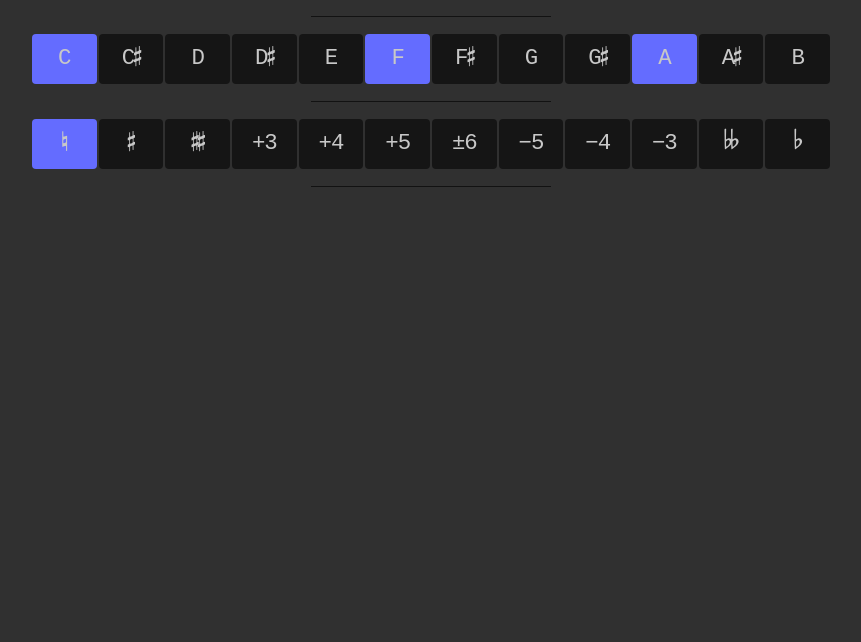
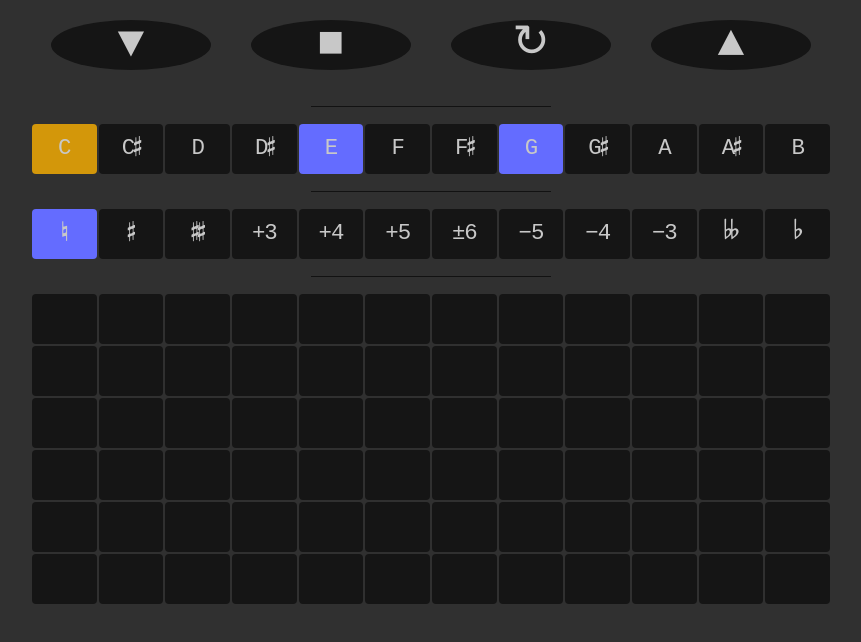
Before and after one commit to teuncm/chord-playground, a Vue app: page / in a window 1280 px wide. Shown: the top 642 px of the page, without its empty margins (209-1070 px from the left). Built offline with nearby package versions, Linux system fonts and the light colour scheme.

Commit message:
Add chord root trigger and chord shift

```diff
--- a/src/App.vue
+++ b/src/App.vue
@@ -1,16 +1,11 @@
 <template>
-  <!-- <ActionContainer />
-  <Divider />
-  <KeyContainer />
-  <Divider />
-  <ScaleContainer />
-  <Divider />
-  <NoteContainer /> -->
+  <ActionContainer />
   <Divider />
   <ChordContainer />
   <Divider />
   <ShiftContainer />
   <Divider />
+  <NoteContainer />
 </template>
 
 <script>
@@ -36,8 +31,10 @@ export default {
   components:
   {
     Divider,
+    ActionContainer,
     ChordContainer,
     ShiftContainer,
+    NoteContainer
   },
 };
 </script>
--- a/src/action.js
+++ b/src/action.js
@@ -1,17 +1,25 @@
 import { bell, OCTAVE_START, OCTAVE_END, NOTES_PER_OCTAVE, OCTAVE_RANGE } from "./audio";
 import { randInt, randItem, getScale, getKey, getFreqFromMidiNumber, printMidi, wrapMidiNumber, setKey } from "./helpers"
+import { synthState } from "./stores/store";
 
 export const RANDOM_NOTE_COUNT = 6;
 export const ARP_SPEED = 125;
 
+/* Randomize the playground parameters. */
 export function actionRandomize() {
-  const key = randInt(0, NOTES_PER_OCTAVE);
+  let chordShift = randInt(0, NOTES_PER_OCTAVE);
 
-  console.log(key);
+  let chord = [];
+  for (let i = 0; i < 3; i++) {
+    chord.push(randInt(0, NOTES_PER_OCTAVE));
+  }
+  chord = [...new Set(chord)].toSorted();
 
-  setKey(key);
+  let chordRoot = randItem(chord);
 
-  console.log(getKey());
+  synthState.chordShift = chordShift;
+  synthState.chord = chord;
+  synthState.chordRoot = chordRoot;
 }
 
 export function actionRandom() {
@@ -101,7 +109,21 @@ export function actionDown() {
 }
 
 export function playNote(midiNumber) {
-  const freq = getFreqFromMidiNumber(midiNumber);
+  for (let chordNote of synthState.chord) {
+    const shift = chordNote == synthState.chordRoot ? 0 : synthState.chordShift;
+    const offsetMidi = midiNumber + (chordNote - synthState.chordRoot) + shift;
 
-  bell(freq);
+    const freq = getFreqFromMidiNumber(offsetMidi);
+    bell(freq);
+
+    if (chordNote == synthState.chordRoot) {
+      continue;
+    }
+
+    const button = document.getElementById("note-" + offsetMidi);
+    button.classList.add('light-up');
+    setTimeout(() => {
+      button.classList.remove('light-up');
+    }, 100);
+  }
 }
--- a/src/audioState.js
+++ b/src/audioState.js
@@ -26,11 +26,17 @@ export class Audio {
   }
 }
 
+/* Action settings. */
+export const RANDOM_NOTE_COUNT = 6;
+export const ARP_SPEED = 125;
+
+/* Synth settings. */
+
 export const DEFAULT_BASE_TUNING = 440;
 
 export const DEFAULT_TUNING_OFFSET = 0;
 
-export const DEFAULT_CHORD = [0, 5, 9];
+export const DEFAULT_CHORD = [0, 4, 7];
 export const DEFAULT_CHORD_ROOT = 0;
 export const DEFAULT_CHORD_SHIFT = 0;
 
--- a/src/components/ActionContainer.vue
+++ b/src/components/ActionContainer.vue
@@ -3,7 +3,7 @@
     <div class="container-row">
       <button class="action-button interact" id="action-down" @click="actionDown()">▼</button>
       <button class="action-button interact" id="action-random" @click="actionRandom()">■</button>
-      <!-- <button class="action-button interact" id="action-randomize" @click="actionRandomize()">↻</button> -->
+      <button class="action-button interact" id="action-randomize" @click="actionRandomize()">↻</button>
       <button class="action-button interact" id="action-up" @click="actionUp()">▲</button>
     </div>
   </div>
--- a/src/components/ChordContainer.vue
+++ b/src/components/ChordContainer.vue
@@ -1,5 +1,5 @@
 <script>
-import { getNoteSymbol, getNoteIndices } from '../helpers';
+import { getNoteSymbol, getNoteIndices, randFloat, randItem } from '../helpers';
 import { synthState } from '../stores/store';
 import { computed } from 'vue';
 
@@ -8,12 +8,18 @@ export default {
     const chord = computed({
       get: () => synthState.chord,
       set: (value) => {
-        synthState.chord = value;
+        synthState.chord = value.map(Number);
+        if (!synthState.chord.includes(synthState.chordRoot)) {
+          synthState.chordRoot = randItem(synthState.chord);
+        }
       }
     });
 
+    const chordRoot = computed(() => synthState.chordRoot);
+
     return {
       chord,
+      chordRoot,
     };
   },
   methods: {
@@ -29,7 +35,7 @@ export default {
       <div v-for="idx in getNoteIndices()" :key="idx" class="container-col">
         <label class="custom-select">
           <input v-model="chord" type="checkbox" :id="'chord-' + idx" name="chord" :value="idx" />
-          <span class="custom-select-label interact">{{ getNoteSymbol(idx) }}</span>
+          <span :class="{ chordroot: idx == chordRoot }" class="custom-select-label interact">{{ getNoteSymbol(idx) }}</span>
         </label>
       </div>
     </div>
--- a/src/components/ShiftContainer.vue
+++ b/src/components/ShiftContainer.vue
@@ -1,5 +1,5 @@
 <script>
-import { reactive, computed } from 'vue';
+import { computed } from 'vue';
 import { getShiftSymbol, getShiftIndices } from '../helpers';
 import { synthState } from '../stores/store';
 
@@ -8,7 +8,7 @@ export default {
     const chordShift = computed({
       get: () => synthState.chordShift,
       set: (value) => {
-        synthState.chordShift = value;
+        synthState.chordShift = parseInt(value);
       }
     });
 
--- a/src/helpers.js
+++ b/src/helpers.js
@@ -103,8 +103,12 @@ export function randFloat(randMin, randMax) {
   return Math.random() * randRange + randMin;
 }
 
-/* Draw random list item. */
+/* Draw random list item, or null if list is empty. */
 export function randItem(itemList) {
+  if (itemList == []) {
+    return null;
+  }
+
   const randIdx = randInt(0, itemList.length);
 
   return itemList[randIdx];
--- a/src/style.css
+++ b/src/style.css
@@ -87,16 +87,13 @@ body {
   appearance: none;
 }
 
-.custom-select-label {
-  display: flex;
-  flex: 1;
-}
-
 .custom-select input:checked ~ .custom-select-label {
   background-color: #646cff;
 }
 
 .interact {
+  display: flex;
+  flex: 1;
   align-items: center;
   justify-content: center;
   border-radius: 4px;
@@ -110,7 +107,7 @@ body {
   cursor: pointer;
   background-color: rgb(21, 21, 21);
   border: 1px solid transparent;
-  transition: border-color 0.4s, background-color 0.7s;
+  transition: border-color 0.5s, background-color 0.5s;
 }
 .interact:hover {
   border-color: #646cff;
@@ -157,3 +154,7 @@ body {
 .highlight-shadow {
   box-shadow: 0px 0px 10px white inset;
 }
+
+.chordroot {
+  background-color: #d3970a!important;
+}
```
